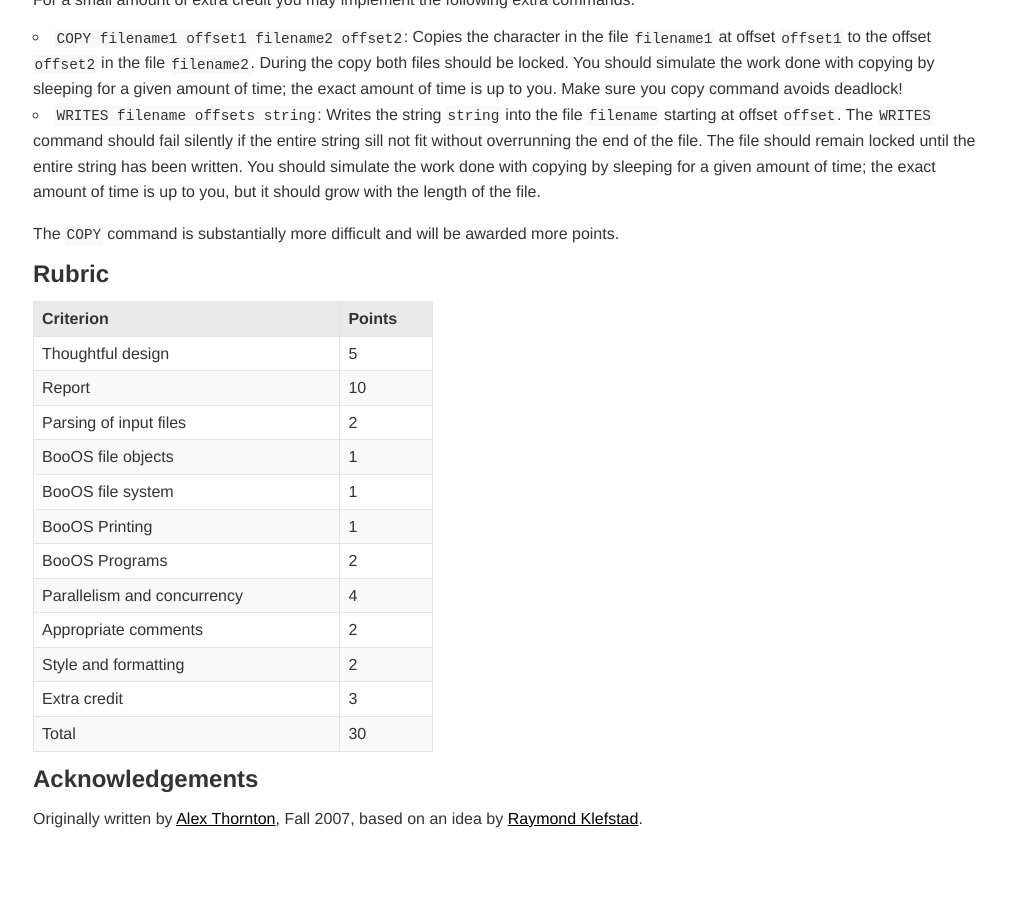
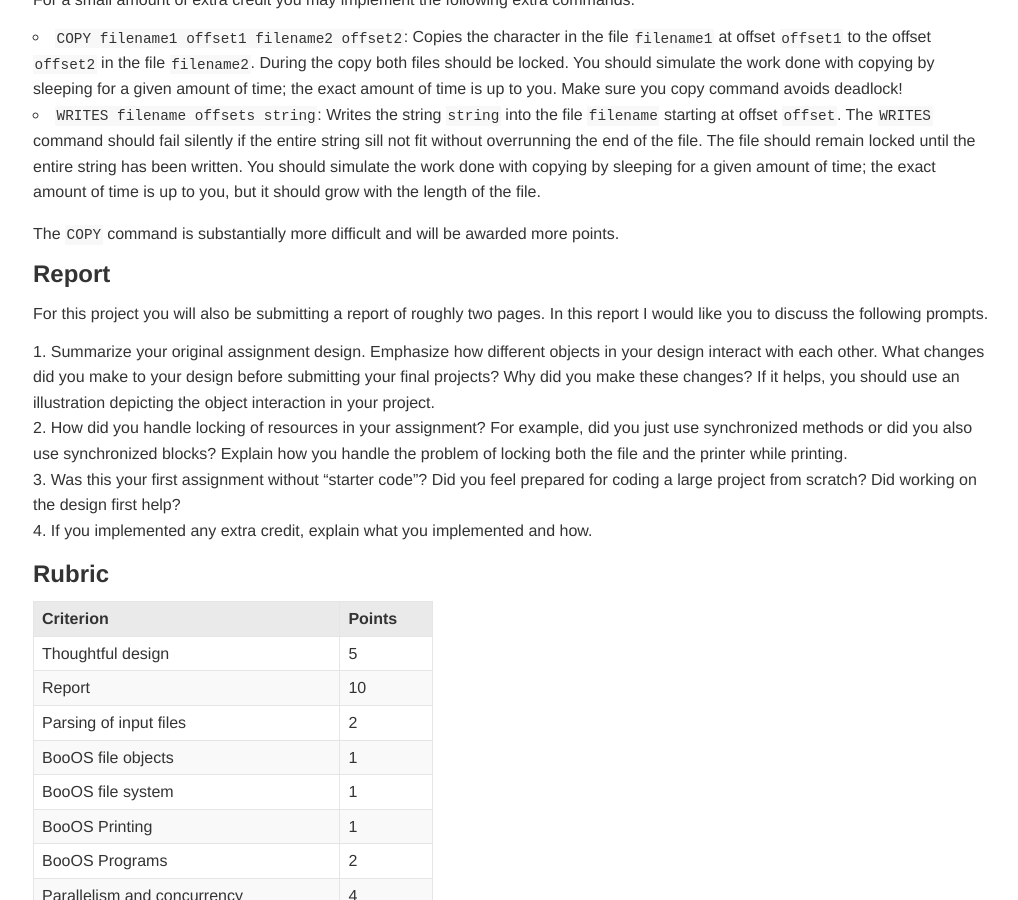
Before and after one commit to jacksonjw12/mbannister.github.io, a Jekyll site: the page built from _teaching/62-s16/Assignment09/Assignment09.md, in a window 1280 px wide and 900 px high, scrolled down 5904 px. Shown: the whole window, without its empty margins (127-1145 px from the left). Built offline with Jekyll 4.4.1, drawn with Linux system fonts in a browser that asks for light colours; before the commit the page ends 6771 px from its top, so only the background shows below that.

Commit message:
Add report to 62 assignment

```diff
--- a/_teaching/62-s16/Assignment09/Assignment09.md
+++ b/_teaching/62-s16/Assignment09/Assignment09.md
@@ -157,6 +157,15 @@ For a small amount of extra credit you may implement the following extra command
 
 The `COPY` command is substantially more difficult and will be awarded more points.
 
+## Report
+
+For this project you will also be submitting a report of roughly two pages. In this report I would like you to discuss the following prompts.
+
+1. Summarize your original assignment design. Emphasize how different objects in your design interact with each other. What changes did you make to your design before submitting your final projects? Why did you make these changes? If it helps, you should use an illustration depicting the object interaction in your project.
+2. How did you handle locking of resources in your assignment? For example, did you just use synchronized methods or did you also use synchronized blocks? Explain how you handle the problem of locking both the file and the printer while printing.
+3. Was this your first assignment without "starter code"? Did you feel prepared for coding a large project from scratch? Did working on the design first help?
+4. If you implemented any extra credit, explain what you implemented and how.
+
 ## Rubric
 
 |Criterion|Points|
```
